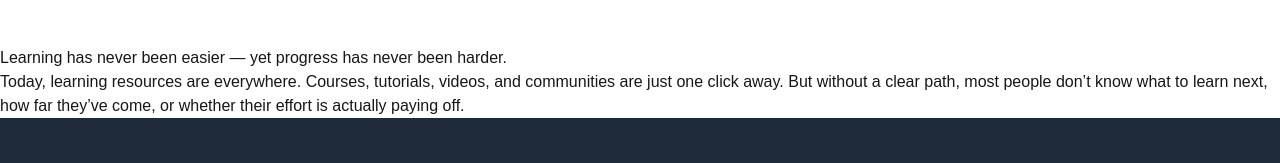
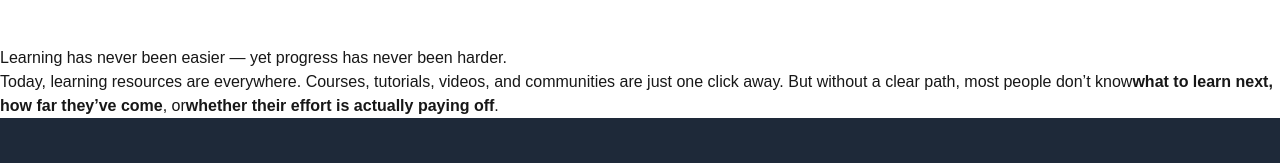
Before and after one commit to Neda0o0/skill-career-tracker, a Next.js app in the folder frontend/: page /about in a window 1280 px wide. Shown: the part 697-860 px from the top of the page. Built offline with nearby package versions, Linux system fonts and the light colour scheme.

Commit message:
Add AboutProblem part to about page

```diff
--- a/frontend/src/app/about/_components/AboutProblem.jsx
+++ b/frontend/src/app/about/_components/AboutProblem.jsx
@@ -8,8 +8,9 @@ const AboutProblem = () => {
         <p>
           Today, learning resources are everywhere. Courses, tutorials, videos,
           and communities are just one click away. But without a clear path,
-          most people don’t know what to learn next, how far they’ve come, or
-          whether their effort is actually paying off.
+          most people don’t know
+          <strong>what to learn next, how far they’ve come</strong>, or
+          <strong>whether their effort is actually paying off</strong>.
         </p>
       </div>
     </section>
```
